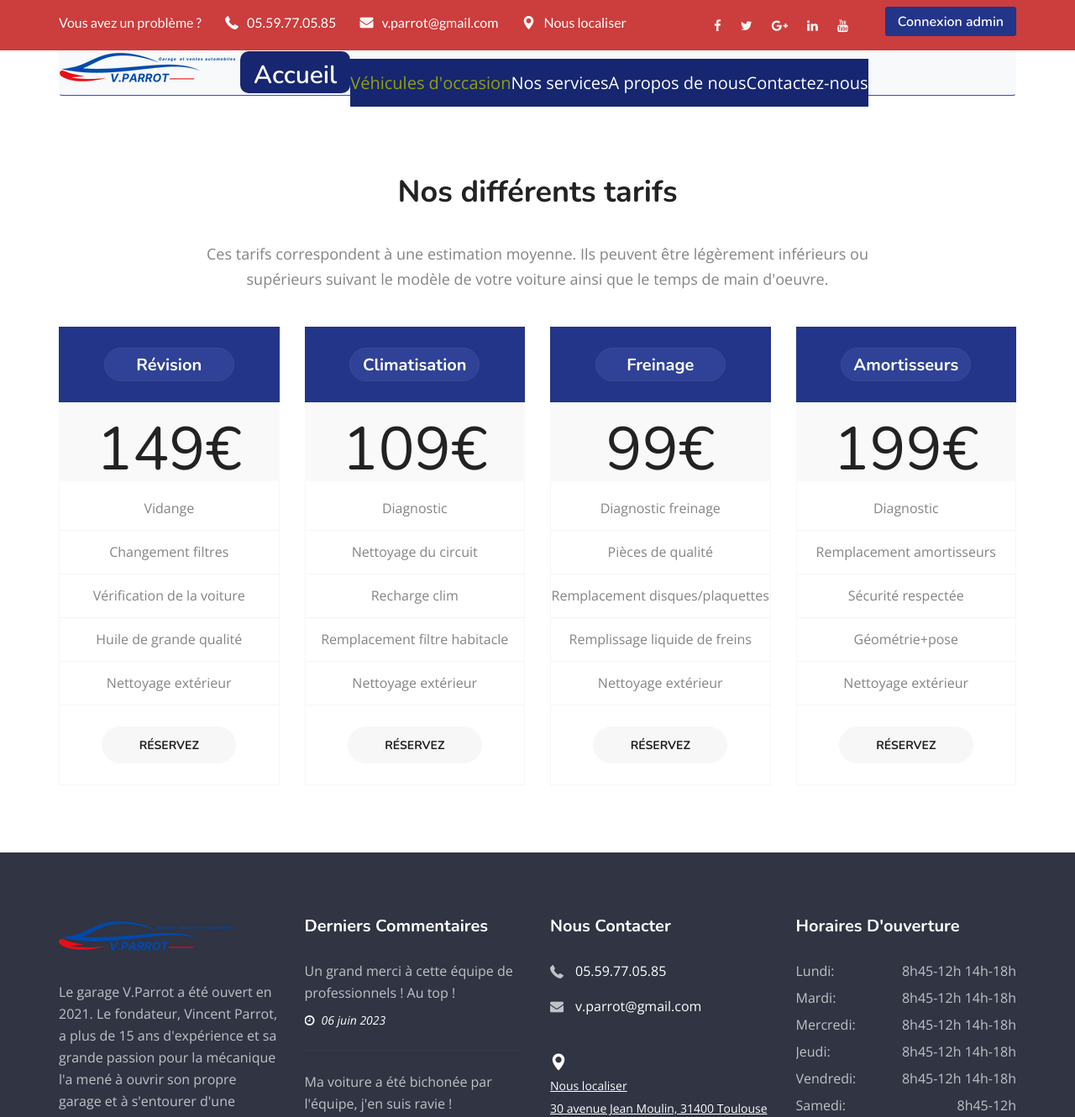
After one commit to krismos64/Garage_VParrot, a Symfony app: template templates/home/Tarifs.html.twig in a window 1280 px wide. The commit adds this page. Shown: the top 1330 px of the page at 84% size. Run offline with Twig, Linux system fonts and the light colour scheme; the template is opened without the code that fills it, so the values that code supplies are empty; some libraries are stand-ins or nearby versions.

Commit message:
Maj des pages twig

```diff
--- a/src/Controller/HomeController.php
+++ b/src/Controller/HomeController.php
@@ -11,6 +11,6 @@ class HomeController extends AbstractController
     #[Route('/', name: 'app_home')]
     public function index(): Response
     {
-        return $this->render('home/A_propos.html.twig');
+        return $this->render('home/index.html.twig');
     }
 }
--- a/templates/home/Connexion.html.twig
+++ b/templates/home/Connexion.html.twig
@@ -1,6 +1,7 @@
 {% extends 'base.html.twig' %}
 
 {% block body %}
+
 <div class="container text-center connect mb-3">
 <p class="text-red-bold my-4">Identification</p>
 <form method="POST">
--- /dev/null
+++ b/templates/home/Tarifs.html.twig
@@ -0,0 +1,133 @@
+{% extends 'base.html.twig' %}
+
+{% block body %}
+
+<!--Start pricing plan area-->
+      <section class="pricing-plan-area">
+        <div class="container">
+          <div class="sec-title text-center">
+            <h1>Nos différents tarifs</h1>
+            <span class="border center"></span>
+            <p>
+              Ces tarifs correspondent à une estimation moyenne.
+              Ils peuvent être légèrement inférieurs ou supérieurs
+              suivant le modèle de votre voiture ainsi que le temps
+              de main d'oeuvre.
+            </p>
+          </div>
+          <div class="row">
+
+            <!--Start single price box-->
+            <div class="col-lg-3 col-md-6 col-sm-12 col-xs-12 text-center">
+              <div class="single-price-box">
+                <div class="table-header">
+                  <div class="top">
+                    <h3>Révision</h3>
+                  </div>
+                  <div class="package">
+                    <h1>149€</h1>
+                  </div>
+                </div>
+                <div class="price-list">
+                  <ul>
+                    <li>Vidange</li>
+                    <li>Changement filtres</li>
+                    <li>Vérification de la voiture</li>
+                    <li>Huile de grande qualité</li>
+                    <li>Nettoyage extérieur</li>
+                  </ul>
+                </div>
+                <div class="table-footer">
+                  <a class="thm-btn" href="#">Réservez</a>
+                </div>
+              </div>
+            </div>
+            <!--End single price box-->
+
+            <!--Start single price box-->
+            <div class="col-lg-3 col-md-6 col-sm-12 col-xs-12 text-center">
+              <div class="single-price-box">
+                <div class="table-header">
+                  <div class="top">
+                    <h3>Climatisation</h3>
+                  </div>
+                  <div class="package">
+                    <h1>109€</h1>
+                  </div>
+                </div>
+                <div class="price-list">
+                  <ul>
+                    <li>Diagnostic</li>
+                    <li>Nettoyage du circuit</li>
+                    <li>Recharge clim</li>
+                    <li>Remplacement filtre habitacle</li>
+                    <li>Nettoyage extérieur</li>
+                  </ul>
+                </div>
+                <div class="table-footer">
+                  <a class="thm-btn" href="#">Réservez</a>
+                </div>
+              </div>
+            </div>
+            <!--End single price box-->
+
+            <!--Start single price box-->
+            <div class="col-lg-3 col-md-6 col-sm-12 col-xs-12 text-center">
+              <div class="single-price-box">
+                <div class="table-header">
+                  <div class="top">
+                    <h3>Freinage</h3>
+                  </div>
+                  <div class="package">
+                    <h1>99€</h1>
+                  </div>
+                </div>
+                <div class="price-list">
+                  <ul>
+                    <li>Diagnostic freinage</li>
+                    <li>Pièces de qualité</li>
+                    <li>Remplacement disques/plaquettes</li>
+                    <li>Remplissage liquide de freins</li>
+                    <li>Nettoyage extérieur</li>
+                  </ul>
+                </div>
+                <div class="table-footer">
+                  <a class="thm-btn" href="#">Réservez</a>
+                </div>
+              </div>
+            </div>
+            <!--End single price box-->
+
+            <!--Start single price box-->
+            <div class="col-lg-3 col-md-6 col-sm-12 col-xs-12 text-center">
+              <div class="single-price-box">
+                <div class="table-header">
+                  <div class="top">
+                    <h3>Amortisseurs</h3>
+                  </div>
+                  <div class="package">
+                    <h1>199€</h1>
+                  </div>
+                </div>
+                <div class="price-list">
+                  <ul>
+                    <li>Diagnostic</li>
+                    <li>Remplacement amortisseurs</li>
+                    <li>Sécurité respectée</li>
+                    <li>Géométrie+pose</li>
+                    <li>Nettoyage extérieur</li>
+                  </ul>
+                </div>
+                <div class="table-footer">
+                  <a class="thm-btn" href="#">Réservez</a>
+                </div>
+              </div>
+            </div>
+            <!--End single price box-->
+
+          </div>
+        </div>
+      </section>
+      <!--End pricing plan area-->
+
+{% endblock %}
```
Also changed, not shown: templates/home/Contact.html.twig (added, +56 -0 lines), templates/home/Mentions_legales.html.twig (added, +58 -0 lines), templates/home/Services.html.twig (added, +34 -0 lines).
